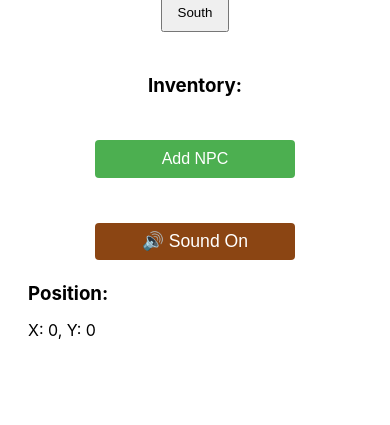
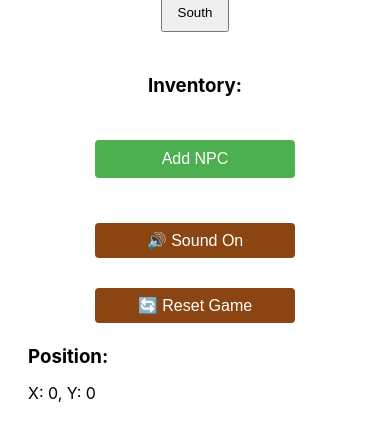
Before and after one commit to DipFlip/ai-playground-game, a Flask app: page / in a window 390 px wide. Shown: the part 491-916 px from the top of the page. Before the commit the page ends 830 px from the top, so only its background shows below. Run offline with Flask 3, Linux system fonts and the light colour scheme.

Commit message:
add reset button

```diff
--- a/app.py
+++ b/app.py
@@ -268,5 +268,30 @@ def create_npc():
     except Exception as e:
         return jsonify({'success': False, 'error': str(e)})
 
+@app.route('/reset_game', methods=['POST'])
+def reset_game():
+    """Reset all game state to initial values."""
+    try:
+        # Clear player state
+        PLAYER_STATE.update({
+            'x': 0,
+            'y': 0,
+            'inventory': {}
+        })
+
+        # Clear NPC positions
+        NPC_POSITIONS.clear()
+
+        # Clear dynamic NPCs
+        DYNAMIC_NPCS.clear()
+
+        # Reinitialize the game world
+        global game_world
+        game_world = World()
+
+        return jsonify({'success': True})
+    except Exception as e:
+        return jsonify({'success': False, 'error': str(e)})
+
 if __name__ == '__main__':
     app.run(debug=True)
--- a/static/css/game.css
+++ b/static/css/game.css
@@ -385,6 +385,27 @@ body {
     .audio-control, #npc-creator {
         width: 200px;
     }
+
+    .reset-control {
+        width: 200px;
+        margin-top: 10px;
+    }
+
+    .control-button {
+        width: 100%;
+        padding: 8px;
+        background-color: #8B4513;
+        color: white;
+        border: none;
+        border-radius: 4px;
+        cursor: pointer;
+        font-size: 1rem;
+        transition: background-color 0.2s;
+    }
+
+    .control-button:hover {
+        background-color: #6b3410;
+    }
 }
 
 @media (max-width: 850px) {
--- a/templates/game.html
+++ b/templates/game.html
@@ -85,6 +85,12 @@
                 <div class="audio-control">
                     <button id="audio-toggle" class="control-button">
                         🔊 Sound On
+                    </button>
+                </div>
+
+                <div class="reset-control">
+                    <button id="reset-game" class="control-button">
+                        🔄 Reset Game
                     </button>
                 </div>
 
@@ -713,6 +719,31 @@
                 }
             });
         }
+
+        // Add reset functionality
+        document.getElementById('reset-game').addEventListener('click', function() {
+            if (confirm('Are you sure you want to reset the game? This will clear your inventory and reset all NPCs.')) {
+                // Clear local storage
+                localStorage.removeItem('gameState');
+
+                // Reset server state
+                fetch('/reset_game', {
+                    method: 'POST',
+                })
+                .then(response => response.json())
+                .then(data => {
+                    if (data.success) {
+                        location.reload(); // Reload the page to reset the game state
+                    } else {
+                        alert('Failed to reset game: ' + data.error);
+                    }
+                })
+                .catch(error => {
+                    console.error('Error:', error);
+                    alert('Error resetting game');
+                });
+            }
+        });
     </script>
 </body>
 </html>
```
